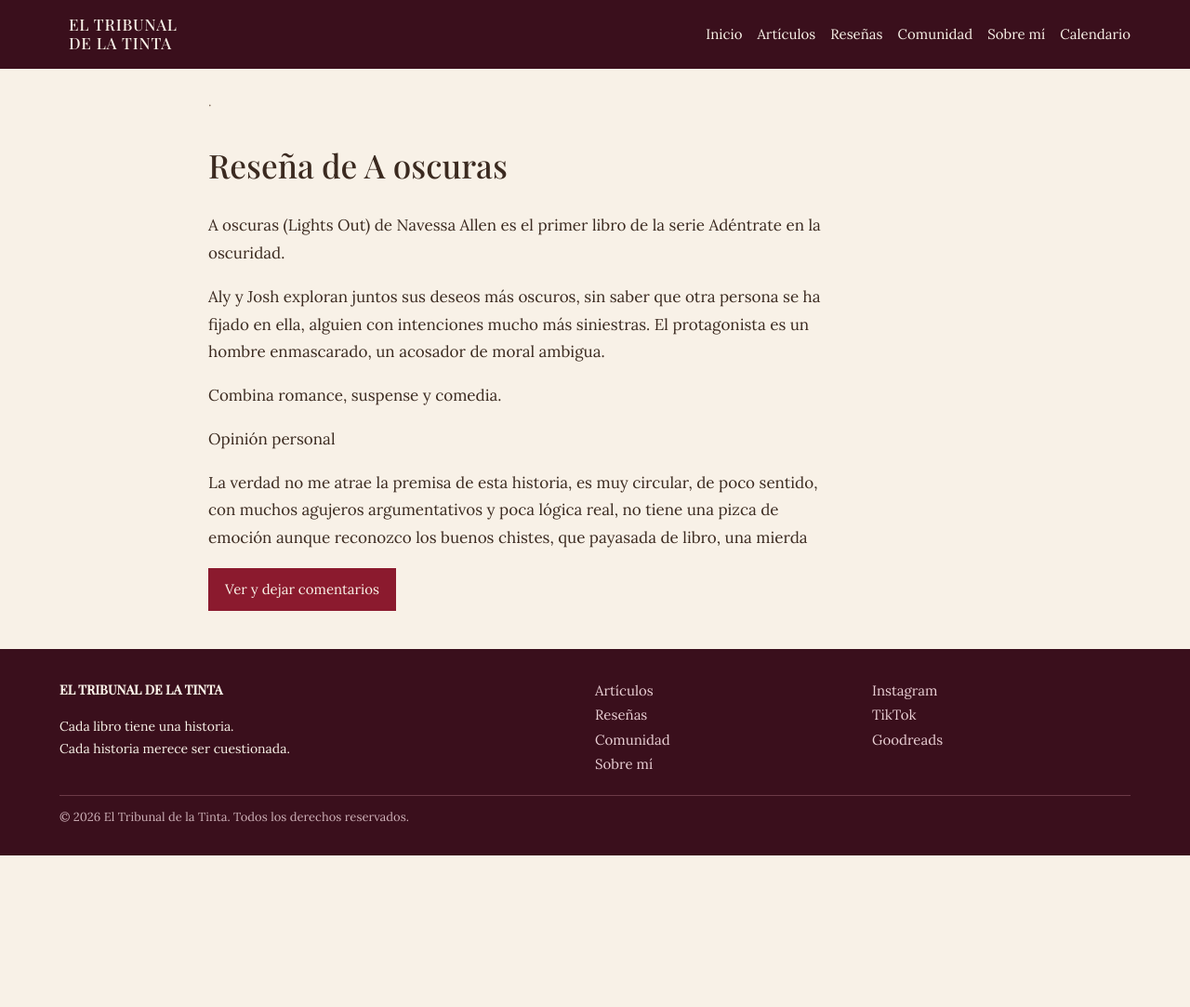
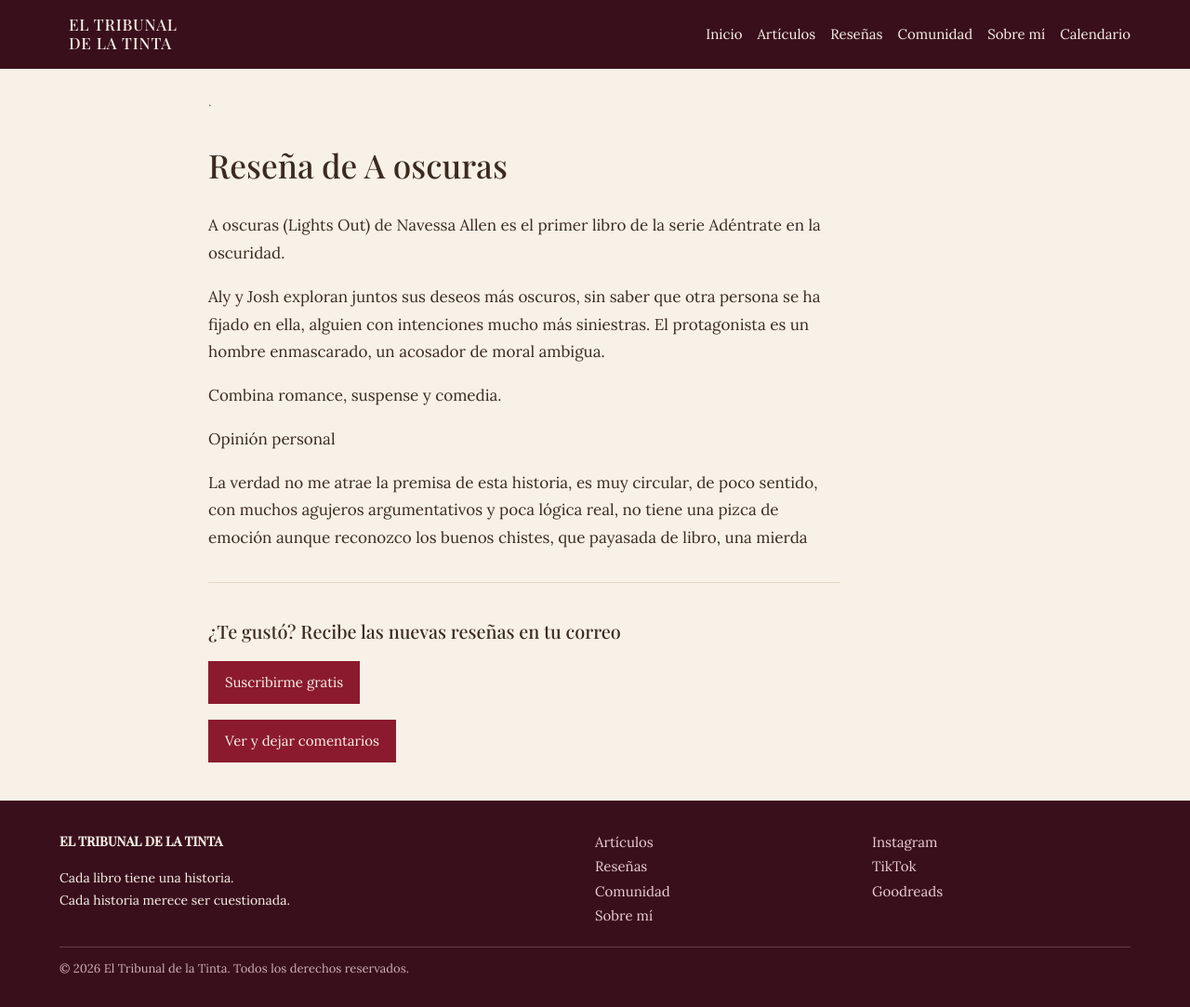
Before and after one commit to hryrodriguez/El-tribunal-de-la-tinta_., a Jekyll site: the page built from _posts/2026-11-18-A-oscuras.md, in a window 1280 px wide. Shown: the whole page at 93% size. Built offline with Jekyll 4.4.1, drawn with Linux system fonts in a browser that asks for light colours; some web fonts are replaced; before the commit the page ends 920 px from its top, so only the background shows below that.

Commit message:
Update post.html

```diff
--- a/_layouts/post.html
+++ b/_layouts/post.html
@@ -32,6 +32,10 @@
     {% if page.cover_url and page.cover_url != "" %}<img class="ph" src="{{ page.cover_url }}" alt="{{ page.title | escape }}">{% endif %}
     {% if page.kind == "resena" %}<p class="st">{{ page.libro_autor }} · {{ page.genre }} {% if page.calificacion and page.calificacion != "" %}<span class="stars" style="--r:{{ page.calificacion }}">★★★★★</span>{% endif %}</p>{% endif %}
     {{ content }}
+    <section style="border-top:1px solid var(--l);margin-top:32px;padding-top:20px">
+      <h3>¿Te gustó? Recibe las nuevas reseñas en tu correo</h3>
+      <a class="btn" href="https://tribunaldelatinta.substack.com/subscribe">Suscribirme gratis</a>
+    </section>
     <p><a class="btn" href="{{ home }}#/post/{{ page.post_id }}">Ver y dejar comentarios</a></p>
   </article>
 </main>
```
